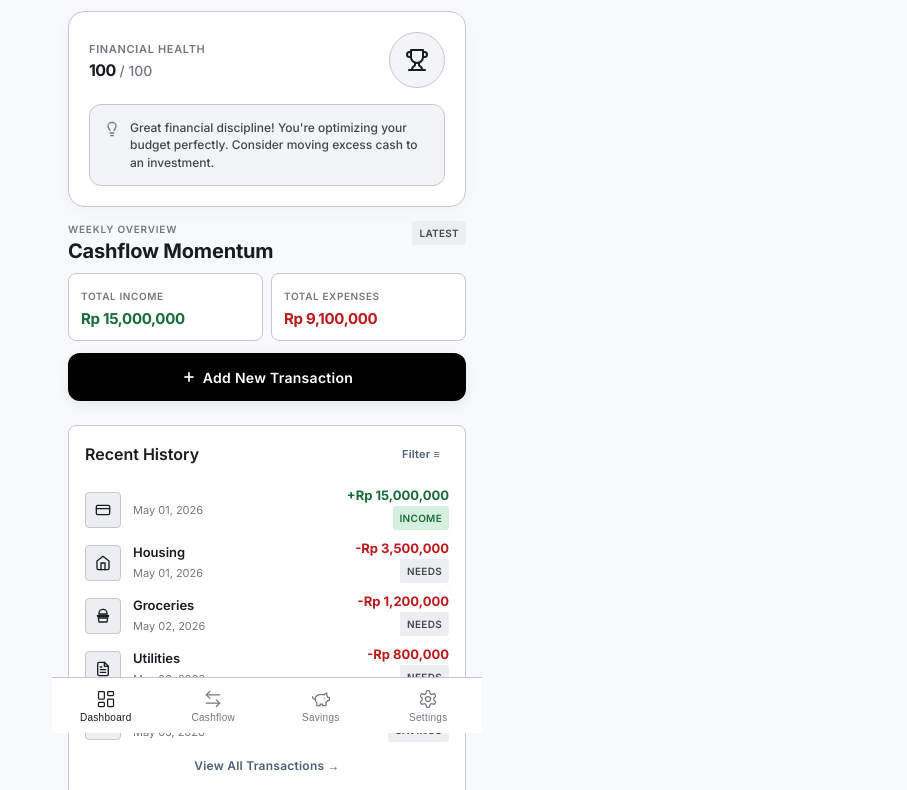
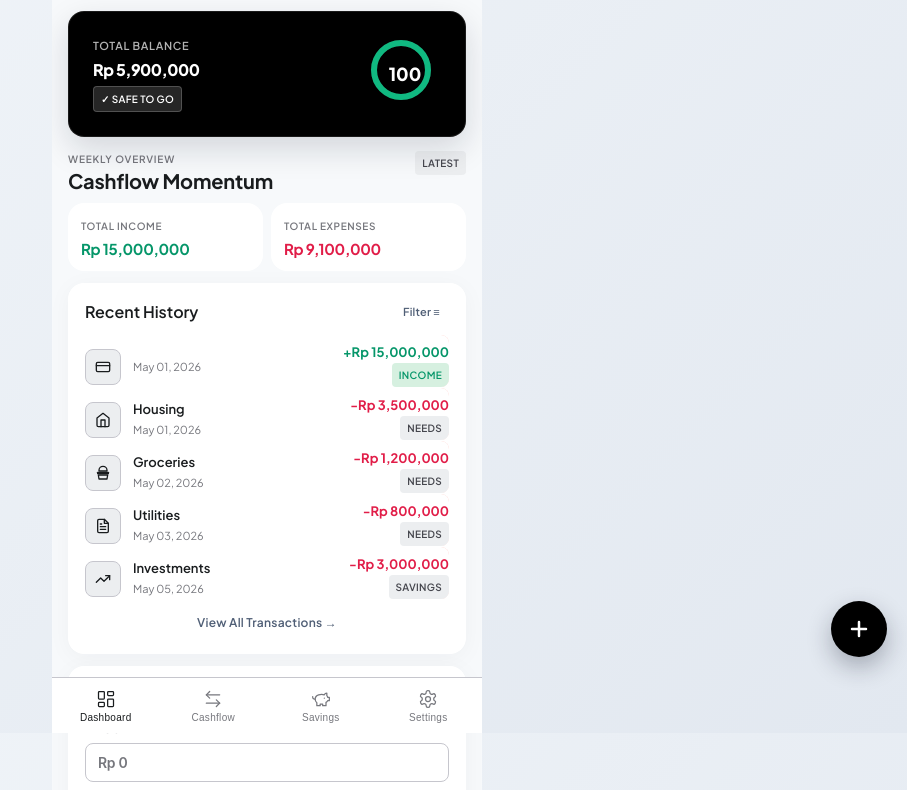
Before and after one commit to ardisanz/WealthyFlow-Pro, a website: page index.html in a window 1280 px wide. Shown: the part 67-857 px from the top of the page, without its empty margins (373-1280 px from the left). Drawn offline with Linux system fonts and the light colour scheme.

Commit message:
Update UI 1.3

```diff
--- a/index.html
+++ b/index.html
@@ -7,7 +7,7 @@
     <title>WealthyFlow</title>
     <link rel="preconnect" href="https://fonts.googleapis.com">
     <link rel="preconnect" href="https://fonts.gstatic.com" crossorigin>
-    <link href="https://fonts.googleapis.com/css2?family=Inter:wght@400;500;600;700&display=swap" rel="stylesheet">
+    <link href="https://fonts.googleapis.com/css2?family=Plus+Jakarta+Sans:wght@400;500;600;700;800&display=swap" rel="stylesheet">
     <link rel="stylesheet" href="style.css">
     <link rel="manifest" href="manifest.json">
     <meta name="theme-color" content="#ffffff">
@@ -243,6 +243,14 @@
         <!-- MAIN UI WRAPPER -->
         <div x-show="!isLoading" style="display:none;flex:1;flex-direction:column;position:relative">
 
+            <!-- FAB -->
+            <button class="fab btn-primary" @click="showQuickAdd=true;editingId=null">
+                <svg width="24" height="24" viewBox="0 0 24 24" fill="none" stroke="currentColor" stroke-width="2.5" stroke-linecap="round" stroke-linejoin="round">
+                    <line x1="12" y1="5" x2="12" y2="19"></line>
+                    <line x1="5" y1="12" x2="19" y2="12"></line>
+                </svg>
+            </button>
+
             <!-- HEADER -->
             <header class="app-header">
                 <div style="display:flex;flex-direction:column">
@@ -317,65 +325,24 @@
             <!-- ═══════════ DASHBOARD TAB ═══════════ -->
             <div class="tab-content custom-scroll" x-show="activeTab==='dashboard'" style="display:none">
 
-                <!-- Smart Insight / Financial Health Score -->
-                <div class="card mb-12"
-                    style="border-radius:16px;padding:20px;border-color:var(--outline-2);box-shadow:0 4px 20px rgba(0,0,0,0.03)">
-                    <div style="display:flex;justify-content:space-between;align-items:center;margin-bottom:16px">
-                        <div>
-                            <p
-                                style="font-size:11px;font-weight:600;letter-spacing:0.06em;text-transform:uppercase;color:var(--outline);margin-bottom:2px"
-                                x-text="t('financial_health')">
-                                Financial Health</p>
-                            <div style="display:flex;align-items:baseline;gap:4px">
-                                <h1 style="font-size:42px;font-weight:700;letter-spacing:-0.04em;color:var(--on-surface);line-height:1"
-                                    x-text="healthScore.score"></h1>
-                                <span style="font-size:14px;color:var(--outline);font-weight:500">/ 100</span>
-                            </div>
-                        </div>
-                        <div
-                            style="width:56px;height:56px;border-radius:var(--r-full);background:var(--surface-1);display:flex;align-items:center;justify-content:center;border:1px solid var(--outline-2);color:var(--on-surface)">
-                            <template x-if="healthScore.score>=80">
-                                <svg width="24" height="24" viewBox="0 0 24 24" fill="none" stroke="currentColor"
-                                    stroke-width="2" stroke-linecap="round" stroke-linejoin="round">
-                                    <path d="M6 9H4.5a2.5 2.5 0 0 1 0-5H6" />
-                                    <path d="M18 9h1.5a2.5 2.5 0 0 0 0-5H18" />
-                                    <path d="M4 22h16" />
-                                    <path d="M10 14.66V17c0 .55-.47.98-.97 1.21C7.85 18.75 7 20.24 7 22" />
-                                    <path d="M14 14.66V17c0 .55.47.98.97 1.21C16.15 18.75 17 20.24 17 22" />
-                                    <path d="M18 2H6v7a6 6 0 0 0 12 0V2Z" />
-                                </svg>
-                            </template>
-                            <template x-if="healthScore.score>=50 && healthScore.score<80">
-                                <svg width="24" height="24" viewBox="0 0 24 24" fill="none" stroke="currentColor"
-                                    stroke-width="2" stroke-linecap="round" stroke-linejoin="round">
-                                    <polyline points="22 7 13.5 15.5 8.5 10.5 2 17" />
-                                    <polyline points="16 7 22 7 22 13" />
-                                </svg>
-                            </template>
-                            <template x-if="healthScore.score<50">
-                                <svg width="24" height="24" viewBox="0 0 24 24" fill="none" stroke="currentColor"
-                                    stroke-width="2" stroke-linecap="round" stroke-linejoin="round">
-                                    <path
-                                        d="m21.73 18-8-14a2 2 0 0 0-3.48 0l-8 14A2 2 0 0 0 4 21h16a2 2 0 0 0 1.73-3Z" />
-                                    <line x1="12" y1="9" x2="12" y2="13" />
-                                    <line x1="12" y1="17" x2="12.01" y2="17" />
-                                </svg>
-                            </template>
-                        </div>
+                <!-- Main Balance & Financial Health Hero -->
+                <div class="card card-dark mb-12" style="display:flex;align-items:center;justify-content:space-between;gap:16px;padding:24px;">
+                    <div style="flex:1">
+                        <p style="font-size:11px;font-weight:600;letter-spacing:0.06em;text-transform:uppercase;color:var(--on-primary-container);margin-bottom:6px" x-text="t('total_balance')">Total Balance</p>
+                        <h1 style="font-size:36px;font-weight:800;letter-spacing:-0.03em;color:var(--on-primary);line-height:1;margin-bottom:8px" x-text="formatRupiah(totalSaldo)"></h1>
+                        <span class="chip" :class="safeToSpend.status==='risk'?'chip-error':(safeToSpend.status==='caution'?'chip-warning':'chip-success')" style="background:rgba(255,255,255,0.15);color:var(--on-primary);border:1px solid rgba(255,255,255,0.2)" x-text="safeToSpend.status==='risk'?'🔴 Risk':(safeToSpend.status==='caution'?'⚠ Caution':'✓ Safe to go')"></span>
                     </div>
-                    <div
-                        style="padding:14px;background:var(--surface-1);border-radius:12px;border:1px solid var(--outline-2)">
-                        <div style="display:flex;align-items:flex-start;gap:10px">
-                            <div style="color:var(--outline);margin-top:2px"><svg width="16" height="16"
-                                    viewBox="0 0 24 24" fill="none" stroke="currentColor" stroke-width="2"
-                                    stroke-linecap="round" stroke-linejoin="round">
-                                    <path
-                                        d="M15 14c.2-1 .7-1.7 1.5-2.5 1-.9 1.5-2.2 1.5-3.5A6 6 0 0 0 6 8c0 1 .2 2.2 1.5 3.5.7.9 1.2 1.5 1.5 2.5" />
-                                    <path d="M9 18h6" />
-                                    <path d="M10 22h4" />
-                                </svg></div>
-                            <p style="font-size:12px;color:var(--on-surface-2);line-height:1.45;font-weight:500;flex:1"
-                                x-text="healthScore.explanation"></p>
+
+                    <div class="health-ring-wrap" style="width:72px;height:72px">
+                        <svg viewBox="0 0 64 64">
+                            <circle cx="32" cy="32" r="27" fill="none" stroke="rgba(255,255,255,0.1)" stroke-width="6" />
+                            <circle cx="32" cy="32" r="27" fill="none" stroke-width="6" stroke-dasharray="170"
+                                :stroke-dashoffset="isLoading?170:(170-(170*healthScore.score/100))"
+                                :stroke="healthScore.score<=40?'#ef4444':(healthScore.score<=70?'#f59e0b':'#10b981')"
+                                stroke-linecap="round" style="transition:stroke-dashoffset 1.5s cubic-bezier(0.4, 0, 0.2, 1)" />
+                        </svg>
+                        <div class="health-ring-center">
+                            <span class="health-score" style="color:#ffffff;font-size:18px;font-weight:800" x-text="healthScore.score"></span>
                         </div>
                     </div>
                 </div>
@@ -420,19 +387,7 @@
                     </div>
                 </template>
 
-                <!-- Quick Add Button -->
-                <div style="margin-bottom:24px">
-                    <button class="btn btn-primary btn-full"
-                        style="height:48px;border-radius:12px;font-size:14px;box-shadow:0 4px 12px rgba(0,0,0,0.08)"
-                        @click="showQuickAdd=true;editingId=null">
-                        <svg width="16" height="16" viewBox="0 0 24 24" fill="none" stroke="currentColor"
-                            stroke-width="2.5">
-                            <line x1="12" y1="5" x2="12" y2="19" />
-                            <line x1="5" y1="12" x2="19" y2="12" />
-                        </svg>
-                        <span x-text="t('new_entry')">Add New Transaction</span>
-                    </button>
-                </div>
+
 
                 <!-- Recent History -->
                 <div class="card mb-12">
--- a/script.js
+++ b/script.js
@@ -1210,7 +1210,7 @@ function moneyApp() {
                         responsive: true,
                         maintainAspectRatio: false,
                         plugins: {
-                            legend: { position: 'bottom', labels: { color: '#45464d', font: { size: 11, family: 'Inter' } } }
+                            legend: { position: 'bottom', labels: { color: '#45464d', font: { size: 11, family: 'Plus Jakarta Sans' } } }
                         },
                         onClick: (evt, elements) => {
                             if (elements.length > 0) {
@@ -1228,6 +1228,12 @@ function moneyApp() {
             const ctxLine = document.getElementById('lineChart');
             if (ctxLine && data.line.length > 0) {
                 if (this.charts.line) this.charts.line.destroy();
+
+                const ctx2d = ctxLine.getContext('2d');
+                let gradient = ctx2d.createLinearGradient(0, 0, 0, ctxLine.height || 130);
+                gradient.addColorStop(0, `rgba(${r},${g},${b},0.3)`);
+                gradient.addColorStop(1, `rgba(${r},${g},${b},0.0)`);
+
                 this.charts.line = new Chart(ctxLine, {
                     type: 'line',
                     data: {
@@ -1236,12 +1242,25 @@ function moneyApp() {
                             label: 'Balance',
                             data: data.line.map(d => d.y),
                             borderColor: accentHex,
-                            tension: 0.3,
+                            borderWidth: 2,
+                            tension: 0.4,
                             fill: true,
-                            backgroundColor: accentRgba
+                            backgroundColor: gradient,
+                            pointBackgroundColor: accentHex,
+                            pointBorderColor: '#fff',
+                            pointHoverBackgroundColor: '#fff',
+                            pointHoverBorderColor: accentHex
                         }]
                     },
-                    options: { responsive: true, maintainAspectRatio: false, plugins: { legend: { display: false } }, scales: { x: { ticks: { color: '#76777d', font: { size: 10, family: 'Inter' } }, grid: { color: '#eceef0' } }, y: { ticks: { color: '#76777d', font: { size: 10, family: 'Inter' } }, grid: { color: '#eceef0' } } } }
+                    options: {
+                        responsive: true,
+                        maintainAspectRatio: false,
+                        plugins: { legend: { display: false } },
+                        scales: {
+                            x: { ticks: { color: '#76777d', font: { size: 10, family: 'Plus Jakarta Sans' } }, grid: { color: '#eceef0' } },
+                            y: { ticks: { color: '#76777d', font: { size: 10, family: 'Plus Jakarta Sans' } }, grid: { color: '#eceef0' } }
+                        }
+                    }
                 });
             }
 
@@ -1261,7 +1280,7 @@ function moneyApp() {
                             borderRadius: 4
                         }]
                     },
-                    options: { responsive: true, maintainAspectRatio: false, plugins: { legend: { display: false } }, scales: { x: { ticks: { color: '#76777d', font: { size: 10, family: 'Inter' } }, grid: { display: false } }, y: { ticks: { color: '#76777d', font: { size: 10, family: 'Inter' } }, grid: { color: '#eceef0' } } } }
+                    options: { responsive: true, maintainAspectRatio: false, plugins: { legend: { display: false } }, scales: { x: { ticks: { color: '#76777d', font: { size: 10, family: 'Plus Jakarta Sans' } }, grid: { display: false } }, y: { ticks: { color: '#76777d', font: { size: 10, family: 'Plus Jakarta Sans' } }, grid: { color: '#eceef0' } } } }
                 });
             }
         },
--- a/style.css
+++ b/style.css
@@ -1,43 +1,44 @@
 /* WEALTHYFLOW — PRECISION COMPACT DESIGN SYSTEM */
 
 :root {
-  --bg: #f7f9fb;
-  --surface-0: #ffffff;
-  --surface-1: #f2f4f6;
-  --surface-2: #eceef0;
-  --surface-3: #e6e8ea;
-  --on-surface: #191c1e;
-  --on-surface-2: #45464d;
-  --outline: #76777d;
-  --outline-2: #c6c6cd;
-  --primary: #000000;
+  --bg: #f8fafc;
+  --surface-0: rgba(255, 255, 255, 0.65);
+  --surface-1: rgba(255, 255, 255, 0.45);
+  --surface-2: rgba(241, 245, 249, 0.8);
+  --surface-3: #e2e8f0;
+  --on-surface: #0f172a;
+  --on-surface-2: #334155;
+  --outline: #94a3b8;
+  --outline-2: rgba(148, 163, 184, 0.3);
+  --primary: #0f172a;
   --on-primary: #ffffff;
-  --primary-container: #131b2e;
-  --on-primary-container: #7c839b;
-  --secondary: #505f76;
-  --secondary-container: #d0e1fb;
-  --on-secondary-container: #54647a;
-  --error: #ba1a1a;
-  --error-container: #ffdad6;
-  --success: #1a6b3a;
-  --success-bg: #d6f0e0;
-  --accent: #1a56db;
-  --accent-bg: #dbeafe;
-  --warning: #92400e;
+  --primary-container: #1e293b;
+  --on-primary-container: #94a3b8;
+  --secondary: #475569;
+  --secondary-container: #e2e8f0;
+  --on-secondary-container: #334155;
+  --error: #e11d48;
+  --error-container: #ffe4e6;
+  --success: #059669;
+  --success-bg: #d1fae5;
+  --accent: #0f172a;
+  --accent-bg: #f1f5f9;
+  --warning: #b45309;
   --warning-bg: #fef3c7;
-  --r-sm: 2px;
-  --r: 4px;
-  --r-md: 6px;
-  --r-lg: 8px;
-  --r-xl: 12px;
+  --r-sm: 4px;
+  --r: 8px;
+  --r-md: 12px;
+  --r-lg: 16px;
+  --r-xl: 24px;
   --r-full: 9999px;
 }
 
 *, *::before, *::after { box-sizing: border-box; margin: 0; padding: 0; }
 
 body {
-  font-family: 'Inter', sans-serif;
-  background: var(--bg);
+  font-family: 'Plus Jakarta Sans', sans-serif;
+  background: linear-gradient(135deg, #f1f5f9 0%, #e2e8f0 100%);
+  background-attachment: fixed;
   color: var(--on-surface);
   -webkit-font-smoothing: antialiased;
   -webkit-tap-highlight-color: transparent;
@@ -122,11 +123,13 @@ body {
 
 /* ── Cards ── */
 .card {
-  background: var(--surface-0); border: 1px solid var(--outline-2);
+  background: var(--surface-0); border: 1px solid rgba(255, 255, 255, 0.8);
   border-radius: var(--r-lg); padding: 16px; margin-bottom: 12px;
+  backdrop-filter: blur(12px); -webkit-backdrop-filter: blur(12px);
+  box-shadow: 0 4px 24px rgba(15, 23, 42, 0.04);
 }
 .card-sm { padding: 12px; }
-.card-dark { background: var(--primary-container); border-color: #2a3450; }
+.card-dark { background: var(--primary-container); border-color: rgba(255, 255, 255, 0.1); box-shadow: 0 12px 32px rgba(15, 23, 42, 0.15); }
 .card-dark * { color: var(--on-primary); }
 .card-dark .muted { color: var(--on-primary-container); }
 
@@ -147,20 +150,47 @@ body {
 /* ── Buttons ── */
 .btn {
   display: inline-flex; align-items: center; justify-content: center; gap: 6px;
-  font-family: 'Inter', sans-serif; font-size: 12px; font-weight: 600;
+  font-family: 'Plus Jakarta Sans', sans-serif; font-size: 12px; font-weight: 600;
   letter-spacing: 0.02em; border-radius: var(--r); cursor: pointer;
-  border: 1px solid transparent; transition: all 0.1s; white-space: nowrap;
+  border: 1px solid transparent; transition: all 0.3s cubic-bezier(0.25, 0.8, 0.25, 1); white-space: nowrap;
 }
 .btn:active { transform: scale(0.97); }
 .btn-primary { background: var(--primary); color: var(--on-primary); padding: 9px 16px; }
-.btn-primary:hover { background: #1a1a1a; }
+.btn-primary:hover { background: #1e293b; transform: translateY(-2px); box-shadow: 0 4px 12px rgba(15, 23, 42, 0.15); }
 .btn-secondary { background: var(--surface-1); color: var(--on-surface); border-color: var(--outline-2); padding: 8px 14px; }
-.btn-secondary:hover { background: var(--surface-2); }
+.btn-secondary:hover { background: var(--surface-2); transform: translateY(-1px); }
 .btn-ghost { background: transparent; color: var(--secondary); padding: 6px 10px; }
 .btn-ghost:hover { background: var(--surface-1); }
 .btn-danger { background: var(--error-container); color: var(--error); border-color: transparent; padding: 6px 10px; font-size: 11px; }
 .btn-full { width: 100%; }
 .btn-icon { width: 32px; height: 32px; padding: 0; border-radius: var(--r); }
+
+/* ── FAB ── */
+.fab {
+  position: fixed;
+  bottom: calc(76px + env(safe-area-inset-bottom));
+  right: 20px;
+  width: 56px;
+  height: 56px;
+  border-radius: 28px;
+  background: var(--primary);
+  color: var(--on-primary);
+  display: flex;
+  align-items: center;
+  justify-content: center;
+  box-shadow: 0 10px 25px rgba(15, 23, 42, 0.3);
+  z-index: 60;
+  cursor: pointer;
+  transition: all 0.3s cubic-bezier(0.25, 0.8, 0.25, 1);
+  border: none;
+}
+.fab:hover {
+  transform: translateY(-4px);
+  box-shadow: 0 15px 30px rgba(15, 23, 42, 0.4);
+}
+.fab:active {
+  transform: translateY(1px) scale(0.95);
+}
 
 /* ── Inputs ── */
 .form-group { margin-bottom: 12px; }
@@ -227,7 +257,7 @@ body {
 }
 .tab-toggle-btn {
   flex: 1; padding: 6px 8px; border-radius: 3px; border: none;
-  font-family: 'Inter', sans-serif; font-size: 11px; font-weight: 600;
+  font-family: 'Plus Jakarta Sans', sans-serif; font-size: 11px; font-weight: 600;
   letter-spacing: 0.02em; cursor: pointer; transition: all 0.15s;
   background: transparent; color: var(--outline);
 }
@@ -236,10 +266,11 @@ body {
 /* ── Stat tiles ── */
 .stat-grid { display: grid; grid-template-columns: 1fr 1fr; gap: 8px; margin-bottom: 12px; }
 .stat-tile {
-  background: var(--surface-0); border: 1px solid var(--outline-2);
+  background: var(--surface-0); border: 1px solid rgba(255, 255, 255, 0.6);
   border-radius: var(--r-lg); padding: 12px;
+  backdrop-filter: blur(8px); -webkit-backdrop-filter: blur(8px);
 }
-.stat-tile.dark { background: var(--primary-container); border-color: #2a3450; }
+.stat-tile.dark { background: var(--primary-container); border-color: rgba(255, 255, 255, 0.1); }
 .stat-label { font-size: 10px; font-weight: 600; text-transform: uppercase; letter-spacing: 0.06em; color: var(--outline); margin-bottom: 4px; }
 .stat-tile.dark .stat-label { color: var(--on-primary-container); }
 .stat-value { font-size: 18px; font-weight: 700; color: var(--on-surface); letter-spacing: -0.02em; line-height: 1.2; }
@@ -292,7 +323,7 @@ body {
 .calc-num  { font-size: 26px; font-weight: 700; letter-spacing: -0.02em; color: var(--on-surface); }
 .calc-grid { display: grid; grid-template-columns: repeat(4,1fr); gap: 6px; }
 .calc-key {
-  height: 44px; border-radius: var(--r); font-family: 'Inter',sans-serif;
+  height: 44px; border-radius: var(--r); font-family: 'Plus Jakarta Sans',sans-serif;
   font-size: 14px; font-weight: 600; border: 1px solid var(--outline-2);
   background: var(--surface-1); color: var(--on-surface); cursor: pointer; transition: background 0.1s;
 }
```
Also changed, not shown: APK_GUIDE.md (added, +81 -0 lines).
